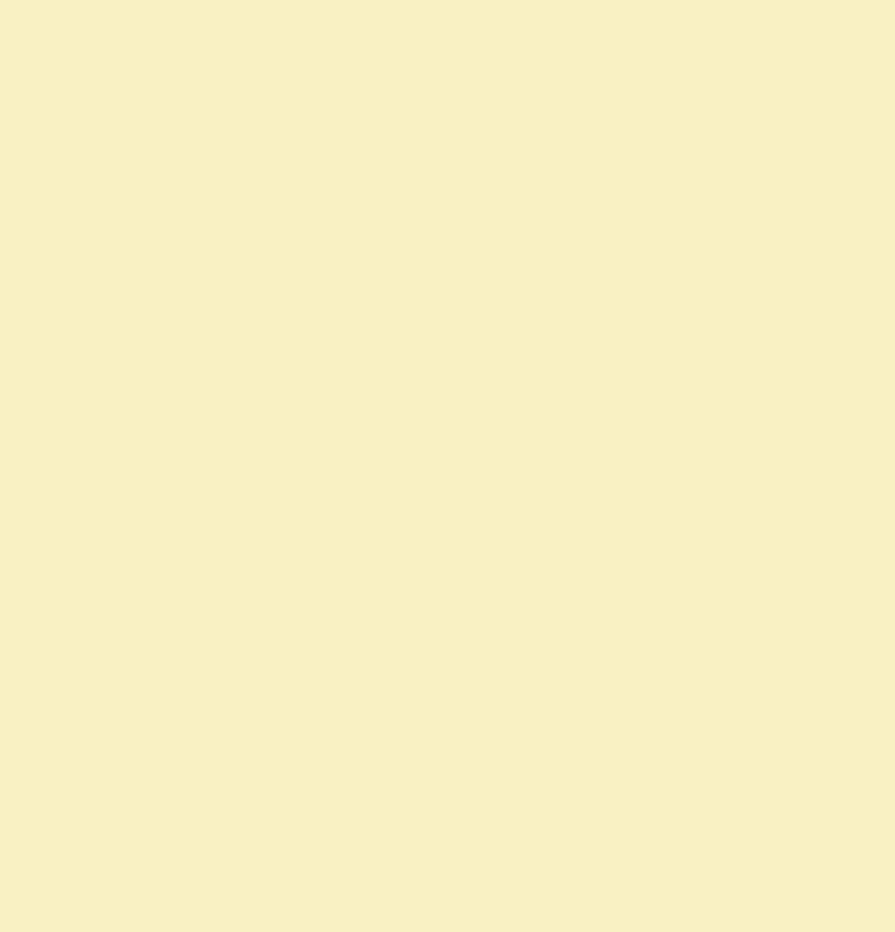
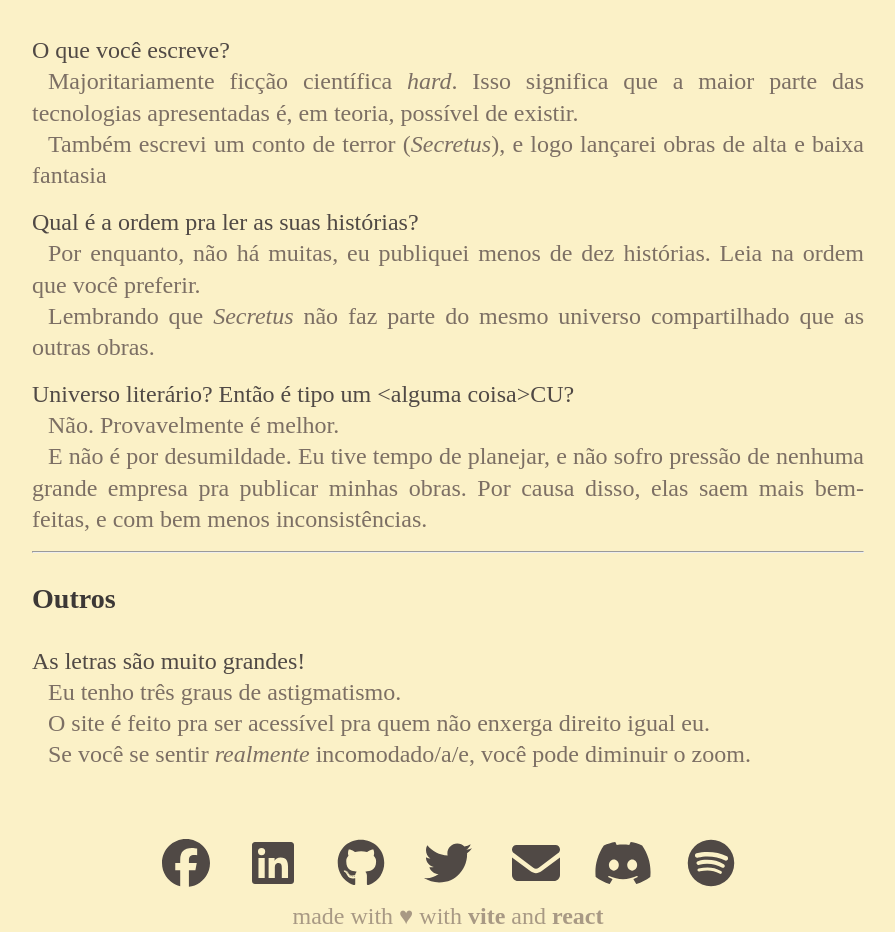
Before and after one commit to arthurmco/arthurmco.github.io, a React (Vite) app: page /faq in a window 1280 px wide. Before the commit this address had no page. Shown: the part 904-1836 px from the top of the page, without its empty margins (192-1087 px from the left). Before the commit the page ends 800 px from the top, so only its background shows below. Built offline with nearby package versions, Linux system fonts and the light colour scheme; a web font is replaced by a local one.

Commit message:
add more pages

```diff
--- /dev/null
+++ b/src/AboutPage.tsx
@@ -0,0 +1,20 @@
+import { Link } from 'react-router';
+import { MainLayout } from './layouts/MainLayout';
+
+function AboutPage() {
+    return (
+        <MainLayout hideHeader={true} language='pt-br'>
+            <section>
+                <Link to="/">Voltar</Link>
+            </section>
+            <main>
+              <h2>Sobre mim</h2>
+              <hr />
+              TODO
+
+            </main>
+        </MainLayout>
+    )
+}
+
+export default AboutPage
--- a/src/App.tsx
+++ b/src/App.tsx
@@ -1,19 +1,20 @@
 import { HomeLinksArea } from './components/HomeLinksArea';
 import { MainLayout } from './layouts/MainLayout';
 import './App.css'
+import { Link } from 'react-router';
 
 const PipeSeparatedLinks = () => {
 
   const links = [
-    ["Sobre mim"],
-    ["Perguntas frequentes"],
-    ["Meu setup"],
+    ["Sobre mim", "/about"],
+    ["Perguntas frequentes", "/faq"],
+    ["Meu setup", "/setup"],
   ]
 
   return (
               <section className='pipe-links'>
-                {links.map(([text]) => ((
-                  <span><a href="#">{text}</a></span>
+                {links.map(([text, linkTo]) => ((
+                  <span><Link to={linkTo || "/"}>{text}</Link></span>
                 )))}
               </section>
   )
--- /dev/null
+++ b/src/FAQPage.css
@@ -0,0 +1,9 @@
+
+.answer p {
+    margin-bottom: 0;
+    margin-top: 0;
+}
+
+.answer {
+    text-indent: 1rem;
+}
--- /dev/null
+++ b/src/FAQPage.tsx
@@ -0,0 +1,75 @@
+import { Link } from 'react-router';
+import { MainLayout } from './layouts/MainLayout';
+import type { PropsWithChildren } from 'react';
+import './FAQPage.css'
+
+export interface QuestionBlockProps {
+    title: string;
+}
+
+const QuestionBlock = (props: PropsWithChildren<QuestionBlockProps>) => {
+    return (
+        <div className="question" style={{ marginBottom: "1rem" }}>
+            <div className="title" style={{ fontWeight: "500", color: "var(--fg2)" }}>{props.title}</div>
+            <div className='answer' style={{ color: "var(--fg4)", textAlign: "justify" }}>
+                {props.children}
+            </div>
+        </div>
+    )
+}
+
+
+function FAQPage() {
+    return (
+        <MainLayout hideHeader={true} language='pt-br'>
+            <section>
+                <Link to="/">Voltar</Link>
+            </section>
+            <main>
+                <h2>Perguntas frequentes</h2>
+                <hr />
+                <h3>Tecnologia</h3>
+                <QuestionBlock title="Por que você mudou o site?">
+                    <p>O antigo não estava muito profissional.</p>
+                    <p>As cores não combinavam, e ele parecia mais um site feito por um adolescente no Dreamweaver do que um mais sério.</p>
+                    <p>Esse site, além de seguir um dos <a href="https://github.com/morhetz/gruvbox/blob/master/README.md">meus esquemas de cor preferidos</a>, tem um layout mais organizado, e uma sensação maior de velocidade.</p>
+                </QuestionBlock>
+
+                <QuestionBlock title="O que você usou pra fazer esse site?">
+                    <p>Usei <code>react</code> e <code>vite</code>, e <code>react-router</code> para as rotas. Eu queria ter usado o <code>create-react-app</code>, mas ele foi depreciado.</p><p> O site está hospedado no Github Pages.</p>
+                </QuestionBlock>
+
+                <QuestionBlock title="Parou com o blog?">
+                    <p>Ele está em hiato.</p>
+                    <p>Perdão pelo palavrão, mas é foda ter motivação pra escrever conteúdo técnico quando as pessoas preferem ficar brigando se faculdade ou não é necessário, se framework X é melhor que Y, ou qual é a treta inútil da semana na &ldquo;bolha dev&rdquo;</p>
+                    <p>Pelo menos as minhas histórias de ficção são melhor apreciadas.</p>
+                    <p>Dito isso, pretendo voltar algum dia. Tanto é que ele ainda está no ar.</p>
+                </QuestionBlock>
+                <hr />
+                <h3>Literatura</h3>
+                <QuestionBlock title="O que você escreve?">
+                    <p>Majoritariamente ficção científica <i>hard</i>.
+                        Isso significa que a maior parte das tecnologias apresentadas é, em teoria, possível de existir.</p>
+                    <p>Também escrevi um conto de terror (<em>Secretus</em>), e logo lançarei obras de alta e baixa fantasia</p>
+                </QuestionBlock>
+                <QuestionBlock title="Qual é a ordem pra ler as suas histórias?">
+                    <p>Por enquanto, não há muitas, eu publiquei menos de dez histórias. Leia na ordem que você preferir.</p>
+                    <p>Lembrando que <em>Secretus</em> não faz parte do mesmo universo compartilhado que as outras obras.</p>
+                </QuestionBlock>
+                <QuestionBlock title="Universo literário? Então é tipo um <alguma coisa>CU?">
+                    <p>Não. Provavelmente é melhor.</p>
+                    <p>E não é por desumildade. Eu tive tempo de planejar, e não sofro pressão de nenhuma grande empresa pra publicar minhas obras. Por causa disso, elas saem mais bem-feitas, e com bem menos inconsistências.</p>
+                </QuestionBlock>
+              <hr />
+              <h3>Outros</h3>
+                <QuestionBlock title="As letras são muito grandes!">
+                  <p>Eu tenho três graus de astigmatismo.</p>
+                  <p>O site é feito pra ser acessível pra quem não enxerga direito igual eu.</p>
+                  <p>Se você se sentir <em>realmente</em> incomodado/a/e, você pode diminuir o zoom.</p>
+                </QuestionBlock>
+            </main>
+        </MainLayout>
+    )
+}
+
+export default FAQPage
--- a/src/FictionPage.tsx
+++ b/src/FictionPage.tsx
@@ -20,10 +20,10 @@ function FictionPage() {
                     <ul>
                         <li>Combustível</li>
                         <li>Secretus</li>
-                        <li>Atualização De Software</li>
+                        <li>Atualização de Software</li>
                         <li>Energold</li>
                         <li>Vida Invisível</li>
-                        <li>A Serviço Da Empresa</li>
+                        <li>A Serviço da Empresa</li>
                     </ul>
                 </section>
             </section>
--- /dev/null
+++ b/src/SetupPage.tsx
@@ -0,0 +1,20 @@
+import { Link } from 'react-router';
+import { MainLayout } from './layouts/MainLayout';
+
+function SetupPage() {
+    return (
+        <MainLayout hideHeader={true} language='pt-br'>
+            <section>
+                <Link to="/">Voltar</Link>
+            </section>
+            <main>
+              <h2>Configuração</h2>
+              <hr />
+              TODO
+
+            </main>
+        </MainLayout>
+    )
+}
+
+export default SetupPage
--- a/src/index.css
+++ b/src/index.css
@@ -9,8 +9,9 @@
     --bg1: #3c3836;
     --fg2: #d5c4a1;
     --bg2: #504945;
-    --fg4: #7c6f64;
-    --bg4: #a89984;
+    --fg3: #bdae93;
+    --bg4: #7c6f64;
+    --fg4: #a89984;
     --red-dark: #cc241d;
     --red-light: #fb4934;
     --green-dark: #98971a;
@@ -102,8 +103,9 @@ button:focus-visible {
         --fg1: #3c3836;
         --bg2: #d5c4a1;
         --fg2: #504945;
-        --fg4: #a89984;
-        --bg4: #7c6f64;
+        --fg3: #665c54;
+        --bg4: #a89984;
+        --fg4: #7c6f64;
         --red-light: #cc241d;
         --red-dark: #9d0006;
         --green-light: #98971a;
--- a/src/layouts/MainLayout.css
+++ b/src/layouts/MainLayout.css
@@ -43,9 +43,12 @@ footer {
     flex-direction: column;
     justify-content: center;
     align-items: center;
-    color: var(--fg4);
+    color: var(--bg4);
 }
 
+main {
+    width: 100%;
+}
 
 @media (max-width: 600px) {
 
@@ -65,6 +68,13 @@ footer {
     footer {
         width: 100%;
         margin-left: 0;
+    }
+}
+
+
+@media (min-width: 700px) {
+    main {
+        max-width: 52rem;
     }
 }
 
--- a/src/layouts/MainLayout.tsx
+++ b/src/layouts/MainLayout.tsx
@@ -1,6 +1,7 @@
-import { type PropsWithChildren } from 'react'
+import { useEffect, type PropsWithChildren } from 'react'
 import { FollowLinkArea } from '../components/FollowLinksArea'
-;import './MainLayout.css'
+    ; import './MainLayout.css'
+import { useLocation } from 'react-router';
 
 function Header() {
     const author = "Arthur Mendes";
@@ -37,14 +38,26 @@ function Header() {
 }
 
 export type MainLayoutProps = {
-  language: string;
-  hideHeader?: boolean;
+    language: string;
+    hideHeader?: boolean;
+}
+
+
+export default function ScrollToTop() {
+    const { pathname } = useLocation();
+
+    useEffect(() => {
+        window.scrollTo(0, 0);
+    }, [pathname]);
+
+    return null;
 }
 
 export const MainLayout = (props: PropsWithChildren<MainLayoutProps>) => {
     return (
         <>
-          { !props.hideHeader ? <Header /> : <div style={{marginTop: "2rem"}}></div>}
+            {!props.hideHeader ? <Header /> : <div style={{ marginTop: "2rem" }}></div>}
+            <ScrollToTop />
             <article>
                 {props.children}
             </article>
--- a/src/main.tsx
+++ b/src/main.tsx
@@ -5,6 +5,9 @@ import App from './App.tsx'
 
 import { BrowserRouter, Routes, Route } from "react-router";
 import FictionPage from './FictionPage.tsx';
+import FAQPage from './FAQPage.tsx';
+import SetupPage from './SetupPage.tsx';
+import AboutPage from './AboutPage.tsx';
 
 createRoot(document.getElementById('root')!).render(
   <StrictMode>
@@ -12,6 +15,9 @@ createRoot(document.getElementById('root')!).render(
       <Routes>
         <Route path="/" element={<App />} />
         <Route path="/books" element={<FictionPage />} />
+        <Route path="/faq" element={<FAQPage />} />
+        <Route path="/setup" element={<SetupPage />} />
+        <Route path="/about" element={<AboutPage />} />
       </Routes>
     </BrowserRouter>
   </StrictMode>,
```
